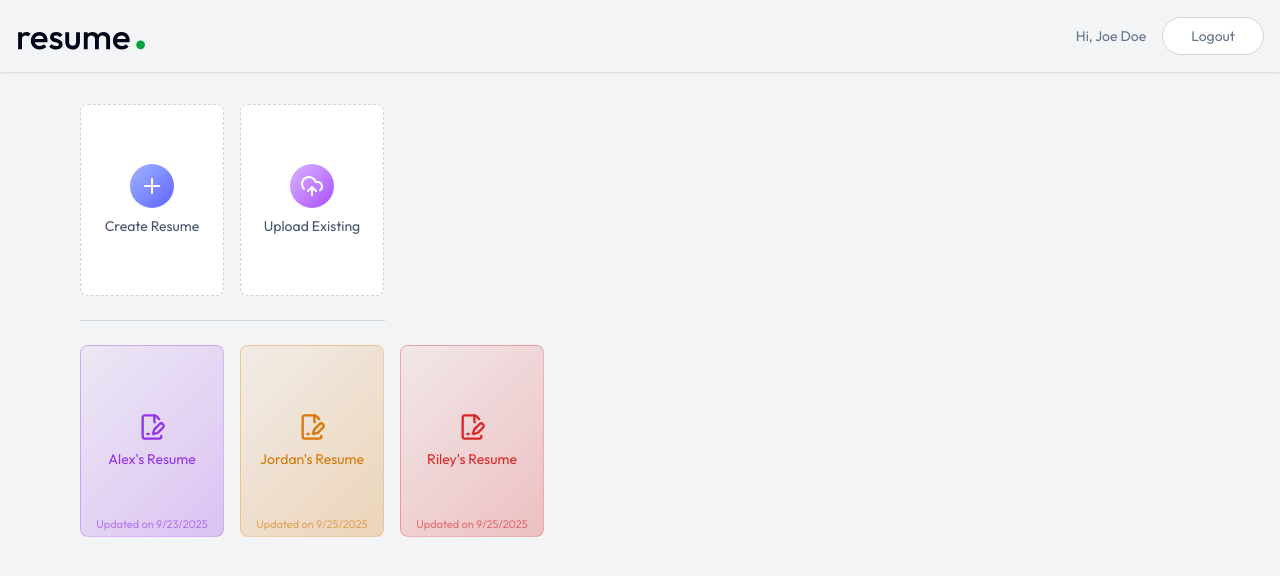
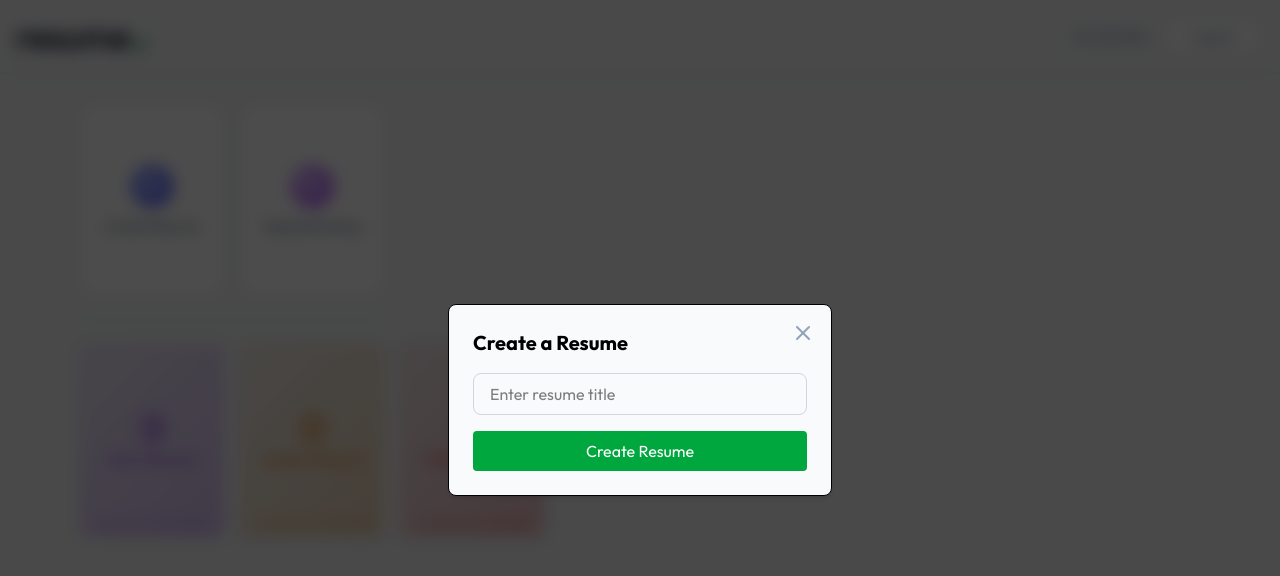
Before and after one commit to shahbaz1957/Resume-Builder, a React (Vite) app in the folder client/: page /app in a window 1280 px wide. Both pictures are taken after a click on the button "Create Resume". Shown: the top 576 px of the page. Built offline with nearby package versions, Linux system fonts and the light colour scheme; a web font is replaced by a local one.

Commit message:
add functionality on create resume

```diff
--- a/client/src/index.css
+++ b/client/src/index.css
@@ -1,10 +1,19 @@
 @import url('https://fonts.googleapis.com/css2?family=Outfit:wght@100..900&family=Victor+Mono:ital,wght@0,100..700;1,100..700&display=swap');
 @import "tailwindcss";
-*{
+
+* {
   font-family: "Outfit", sans-serif;
 }
-@layer base{
-  button{
+
+@layer base {
+  button {
     cursor: pointer;
   }
+
+  input:not( [ type = 'checkbox']){
+    @apply outline-none focus:ring border border-gray-300 focus:ring-blue-500 focus:border-blue-500 rounded-lg
+  }
+  textarea{
+    @apply outline-none focus:ring border border-gray-300 focus:ring-blue-500 focus:border-blue-500 rounded-lg resize-none
+  }
 }
--- a/client/src/pages/Dashboard.jsx
+++ b/client/src/pages/Dashboard.jsx
@@ -1,13 +1,40 @@
-import { FilePenLineIcon, PencilIcon, PlusIcon, TrashIcon, UploadCloudIcon } from "lucide-react";
+import {
+  FilePenLineIcon,
+  PencilIcon,
+  PlusIcon,
+  TrashIcon,
+  UploadCloudIcon,
+  X, // Corrected: Use 'X' for the close icon
+} from "lucide-react";
 import { useEffect, useState } from "react";
-import dummyResumeData from '../assets/assets/assets'
+import dummyResumeData from "../assets/assets/assets";
+import { useNavigate } from "react-router-dom";
 
 function Dashboard() {
+  const colors = ["#9333ea", "#d97706", "#dc2626", "#0284c7", "#16a34a"];
   const [allResumes, setAllResumes] = useState([]);
-  const colors = ["#9333ea", "#d97706", "#dc2626", "#0284c7", "#16a34a"];
+  const [showCreateResume, setShowCreateResume] = useState(false);
+  // const [showUploadResume, setShowUploadResume] = useState(false);
+  const [title, setTitle] = useState("");
+  // const [resume, setResume] = useState(null);
+  // const [editResumeId, setEditResumeId] = useState("");
+
+  const navigate = useNavigate();
 
   const loadAllResumes = async () => {
+    // In a real application, you would fetch data here
     setAllResumes(dummyResumeData);
+  };
+
+  const createResume = async (event) => {
+    event.preventDefault();
+
+    // Logic to save the new resume title and create the ID would go here
+    console.log("Creating resume with title:", title);
+
+    setShowCreateResume(false);
+    setTitle(""); // Clear the title state
+    navigate(`/app/builder/res123`);
   };
 
   useEffect(() => {
@@ -23,7 +50,10 @@
 
         {/* Create / Upload Buttons */}
         <div className="flex gap-4">
-          <button className="w-full bg-white sm:max-w-36 h-48 flex flex-col items-center justify-center rounded-lg gap-2 text-slate-600 border border-dashed border-slate-300 group hover:border-indigo-500 hover:shadow-lg transition-all duration-300 cursor-pointer">
+          <button
+            onClick={() => setShowCreateResume(true)} // Corrected: Calls setter function
+            className="w-full bg-white sm:max-w-36 h-48 flex flex-col items-center justify-center rounded-lg gap-2 text-slate-600 border border-dashed border-slate-300 group hover:border-indigo-500 hover:shadow-lg transition-all duration-300 cursor-pointer"
+          >
             <PlusIcon className="size-11 transition-all duration-300 p-2.5 bg-linear-to-br from-indigo-300 to-indigo-500 text-white rounded-full" />
             <p className="text-sm group-hover:text-indigo-600 transition-all duration-300">
               Create Resume
@@ -43,7 +73,7 @@
         {/* Resume List */}
         <div className="grid grid-cols-2 sm:flex flex-wrap gap-4">
           {allResumes.map((resume, index) => {
-            const baseColor = colors[index % colors.length]; // ✅ fixed
+            const baseColor = colors[index % colors.length];
 
             return (
               <button
@@ -54,7 +84,10 @@
                   borderColor: baseColor + "40",
                 }}
               >
-                <FilePenLineIcon className="size-7 group-hover:scale-105 transition-all" style={{ color: baseColor }} />
+                <FilePenLineIcon
+                  className="size-7 group-hover:scale-105 transition-all"
+                  style={{ color: baseColor }}
+                />
 
                 <p
                   className="text-sm group-hover:scale-105 transition-all px-2 text-center"
@@ -79,6 +112,41 @@
             );
           })}
         </div>
+
+        {/* Create Resume Modal */}
+        {showCreateResume && (
+          <form
+            onSubmit={createResume}
+            onClick={() => setShowCreateResume(false)} // Corrected: Closes modal on backdrop click
+            className="fixed inset-0 bg-black/70 backdrop-blur bg-opacity-50 z-10 flex items-center justify-center"
+          >
+            <div
+              onClick={(e) => e.stopPropagation()}
+              className="relative bg-slate-50 border shadow-md rounded-lg w-full max-w-sm p-6" >
+              <h2 className="text-xl font-bold mb-4">Create a Resume</h2>
+              <input
+                type="text"
+                placeholder="Enter resume title"
+                className="w-full px-4 py-2 mb-4 focus:border-green-600 ring-green-600"
+                value={title} // Added: Connect to state
+                onChange={(e) => setTitle(e.target.value)} // Added: Update state
+                required
+              />
+
+              <button className="w-full py-2 bg-green-600 text-white rounded  hover:bg-green-700 transition-colors">
+                Create Resume
+              </button>
+
+              <X // Corrected: Used 'X' icon from lucide-react
+                className="absolute top-4 right-4 text-slate-400  hover:text-slate-600 cursor-pointer transition-colors"
+                onClick={() => {
+                  setShowCreateResume(false);
+                  setTitle("");
+                }}
+              />
+            </div>
+          </form>
+        )}
       </div>
     </div>
   );
```
